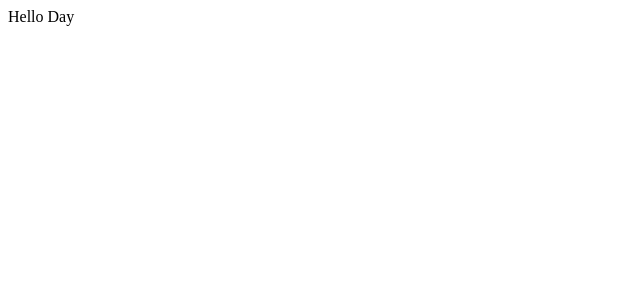
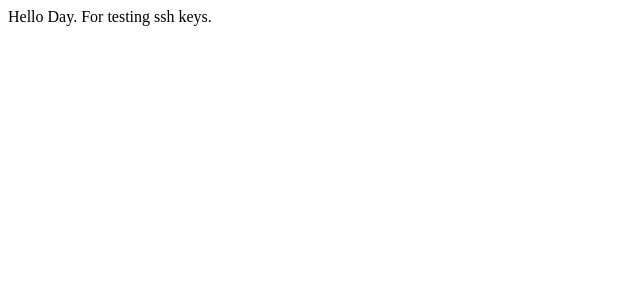
Before and after one commit to tljameswade/selective-grid-next-js, a Next.js app: page /day in a window 1280 px wide. Shown: the top 300 px of the page, without its empty margins (0-640 px from the left). Built offline with nearby package versions, Linux system fonts and the light colour scheme.

Commit message:
test ssh keys

```diff
--- a/pages/day/index.tsx
+++ b/pages/day/index.tsx
@@ -1,3 +1,3 @@
 export default function DayPage() {
-  return <div>Hello Day</div>
+  return <div>Hello Day. For testing ssh keys.</div>
 }
```
